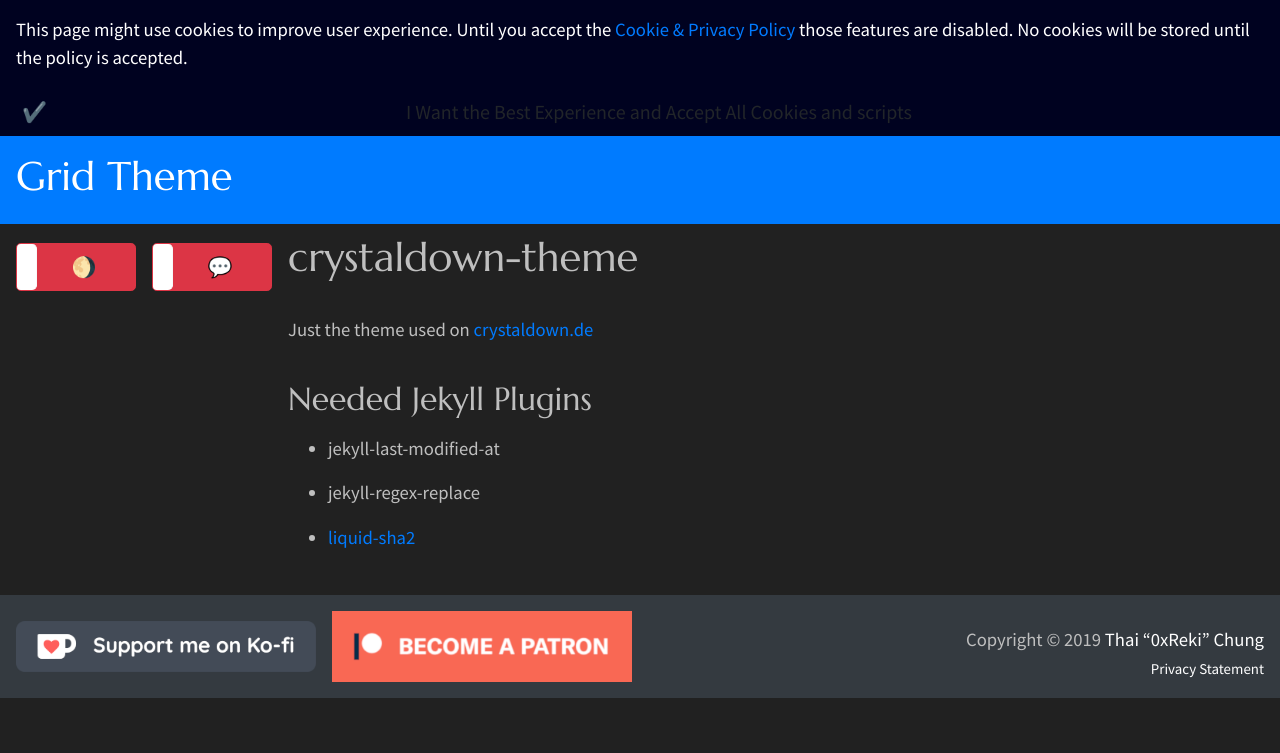
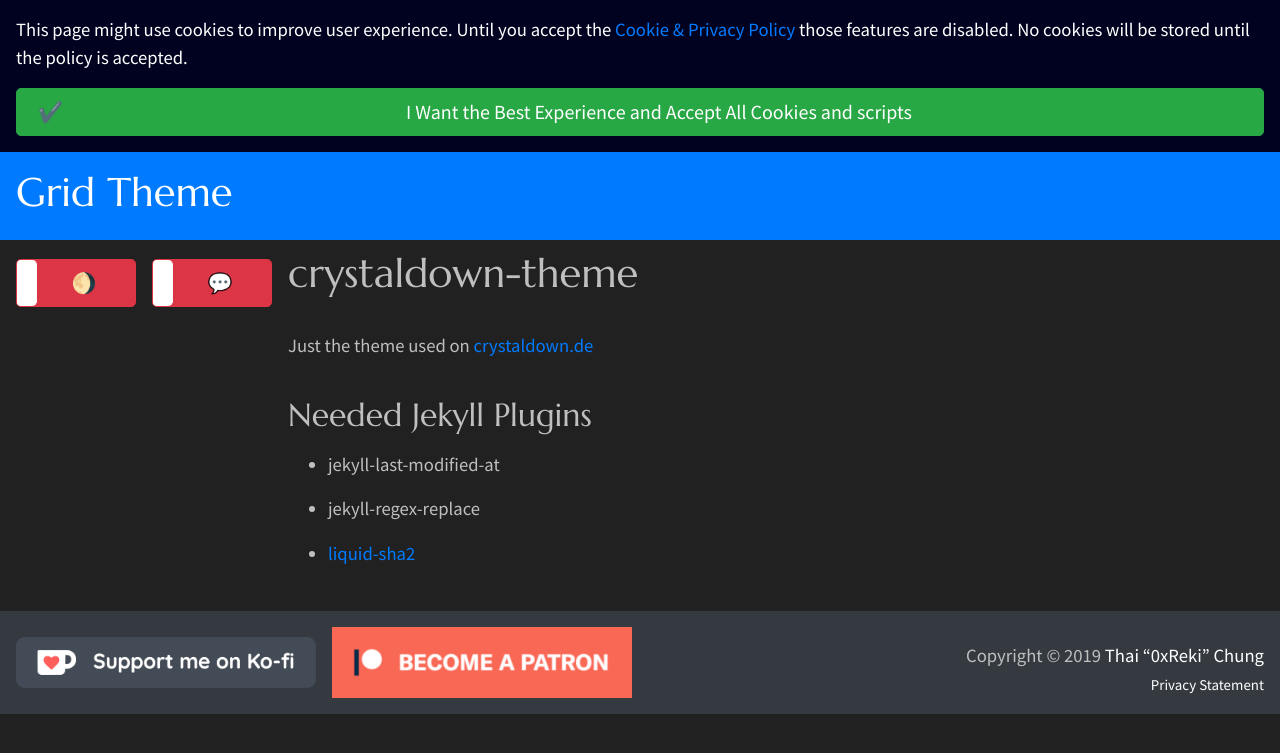
Before and after one commit to RiichiReki/riichi-cologne-theme, a Jekyll site: the page built from README.md, in a window 1280 px wide. Shown: the top 753 px of the page. Built offline with Jekyll 4.4.1, drawn with Linux system fonts in a browser that asks for light colours; our own code applies the rules of GitHub Pages for plain Markdown files.

Commit message:
Fix button

```diff
--- a/_includes/policy-banner.html
+++ b/_includes/policy-banner.html
@@ -1,4 +1,4 @@
 <p>This page might use cookies to improve user experience. Until you accept the
 <a title="Cookie &amp; Privacy Policy" href="{{ "/privacy/" | absolute_url }}" target="_blank" rel="noopener">Cookie &amp; Privacy Policy</a> those features are disabled. No cookies will be stored until the policy is accepted.
 </p>
-<a title="Accept Cookies" class="btn btn-lg btn-block btn-sucsess" href="#" onclick="acceptPolicy()"><span class="unicode-icon">✔️</span> <span class="lg-up">I Want the Best Experience and </span>Accept All Cookies<span class="d-none d-lg-inline d-xl-inline"> and scripts</span></a>
+<p><a title="Accept Cookies" class="btn btn-lg btn-block btn-success" href="#" onclick="acceptPolicy()"><span class="unicode-icon">✔️</span> <span class="lg-up">I Want the Best Experience and </span>Accept All Cookies<span class="d-none d-lg-inline d-xl-inline"> and scripts</span></a></p>
```
